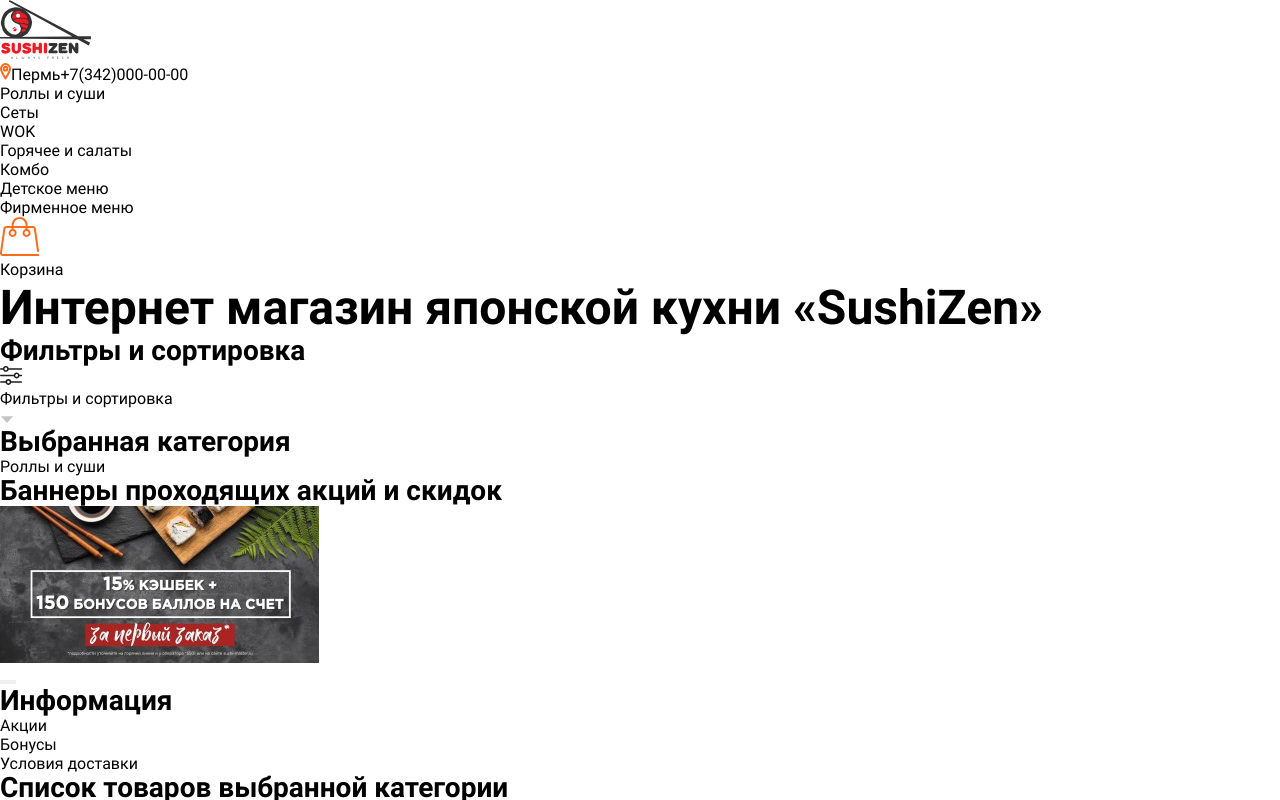
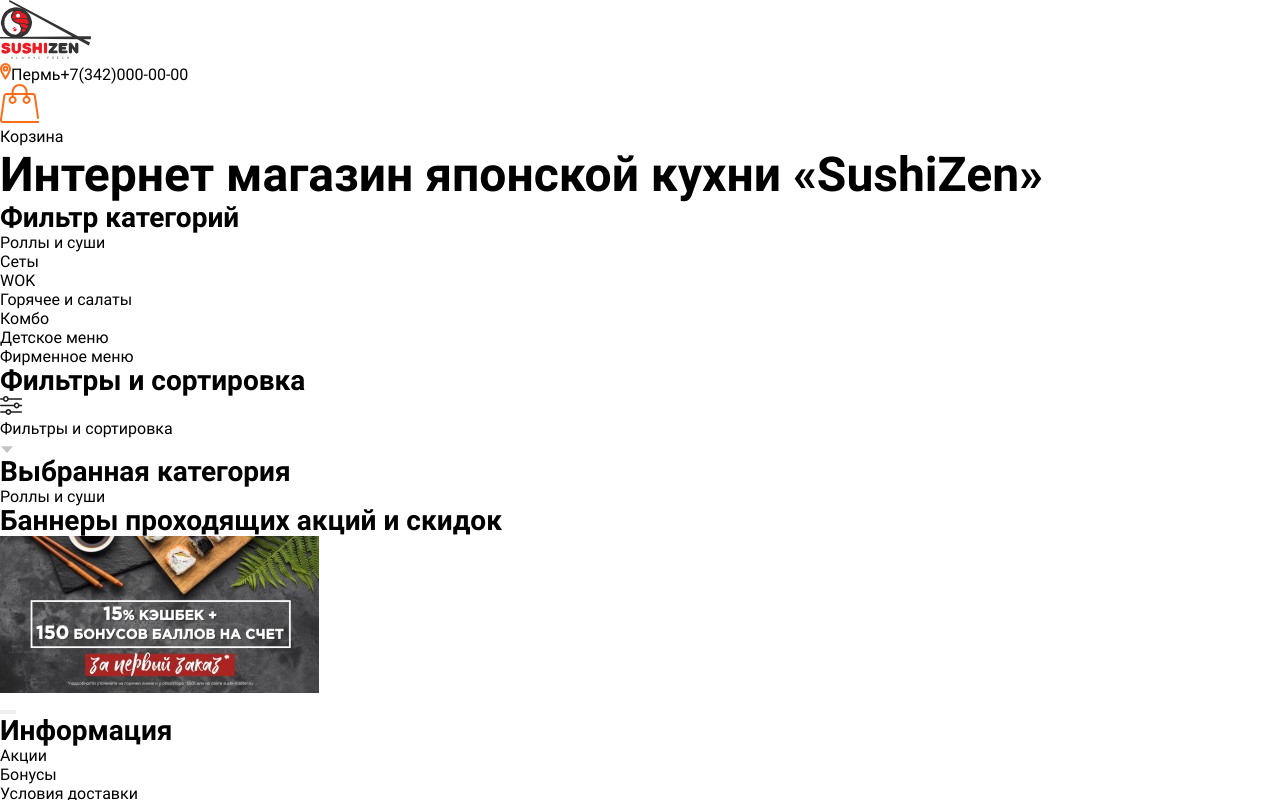
Before and after one commit to vv-tomilin/react_sushi, a React (Create React App) app: page / in a window 1280 px wide. Shown: the top 800 px of the page. Built offline with nearby package versions, Linux system fonts and the light colour scheme.

Commit message:
Commit 5 (исправление ошибки верстки)

```diff
--- /dev/null
+++ b/src/components/Categories.jsx
@@ -0,0 +1,20 @@
+import React from 'react';
+
+function Categories() {
+  return (
+    <section>
+      <h2>Фильтр категорий</h2>
+      <ul>
+        <li>Роллы и суши</li>
+        <li>Сеты</li>
+        <li>WOK</li>
+        <li>Горячее и салаты</li>
+        <li>Комбо</li>
+        <li>Детское меню</li>
+        <li>Фирменное меню</li>
+      </ul>
+    </section>
+  );
+}
+
+export default Categories;
--- a/src/components/Header.jsx
+++ b/src/components/Header.jsx
@@ -9,24 +9,13 @@
 function Header() {
   return (
     <div>
-      <header>
+      <header className='page-header'>
         <img src={logo} alt='logo'/>
         <div>
           <img src={cityIcon} alt='location_ico' />
           <a href='#'>Пермь</a>
           <a href='#'>+7(342)000-00-00</a>
         </div>
-        <nav>
-          <ul>
-            <li>Роллы и суши</li>
-            <li>Сеты</li>
-            <li>WOK</li>
-            <li>Горячее и салаты</li>
-            <li>Комбо</li>
-            <li>Детское меню</li>
-            <li>Фирменное меню</li>
-          </ul>
-        </nav>
         <ul>
           <li>
             <a href='#' >
--- a/src/components/index.js
+++ b/src/components/index.js
@@ -5,6 +5,7 @@
 import Information from './Information';
 import OtherInformation from './OtherInformation';
 import SocialNetworks from './SocialNetworks';
+import Categories from './Categories';
 import {RollSushiBlock} from './ProductBlocks';
 
 export {
@@ -16,4 +17,5 @@
   RollSushiBlock,
   OtherInformation,
   SocialNetworks,
+  Categories,
 };
--- a/src/pages/Home.jsx
+++ b/src/pages/Home.jsx
@@ -9,6 +9,7 @@
   RollSushiBlock,
   OtherInformation,
   SocialNetworks,
+  Categories,
 } from '../components';
 
 const Home = () => {
@@ -18,7 +19,7 @@
 
       <main>
         <h1>Интернет магазин японской кухни &laquo;SushiZen&raquo;</h1>
-
+        <Categories/>
         <Filters/>
         <SelectedCategory/>
         <DiscountsBanners/>
```
Also changed, not shown: public/validate_html/home_page_valid.html (+14 -11 lines), 1 other file (tests, documents, lock files or other folders).
